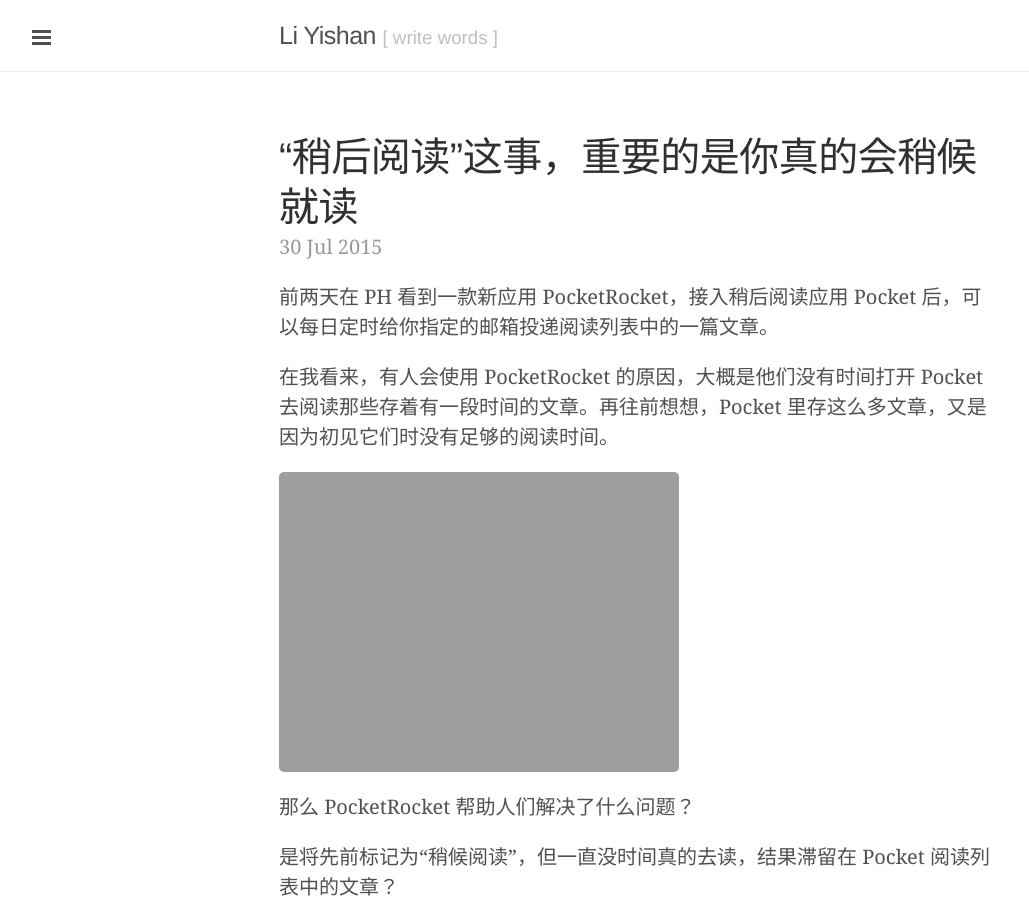
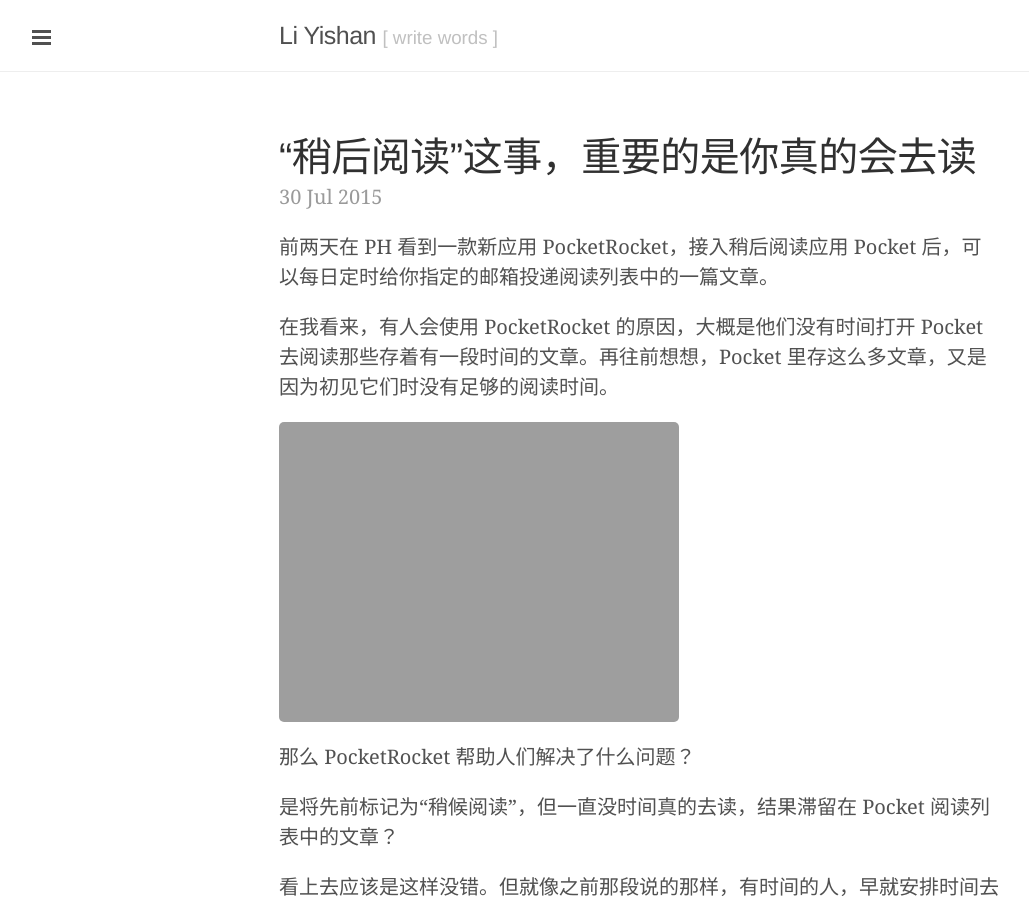
Before and after one commit to yishan/lysh, a Jekyll site: the page built from _posts/2015-07-30-read-it-later-or-never.md, in a window 1280 px wide and 900 px high. Shown: the whole window, without its empty margins (1-1030 px from the left). Built offline with Jekyll 4.4.1, drawn with Linux system fonts in a browser that asks for light colours; Markdown is read by kramdown in place of the engine named in the settings; comment, search, counter and statistics services are not loaded.

Commit message:
修改文字
fix error

```diff
--- a/_posts/2015-07-30-read-it-later-or-never.md
+++ b/_posts/2015-07-30-read-it-later-or-never.md
@@ -1,6 +1,6 @@
 ---
 layout: post
-title: “稍后阅读”这事，重要的是你真的会稍候就读
+title: “稍后阅读”这事，重要的是你真的会去读
 comments: true
 ---
 
```
